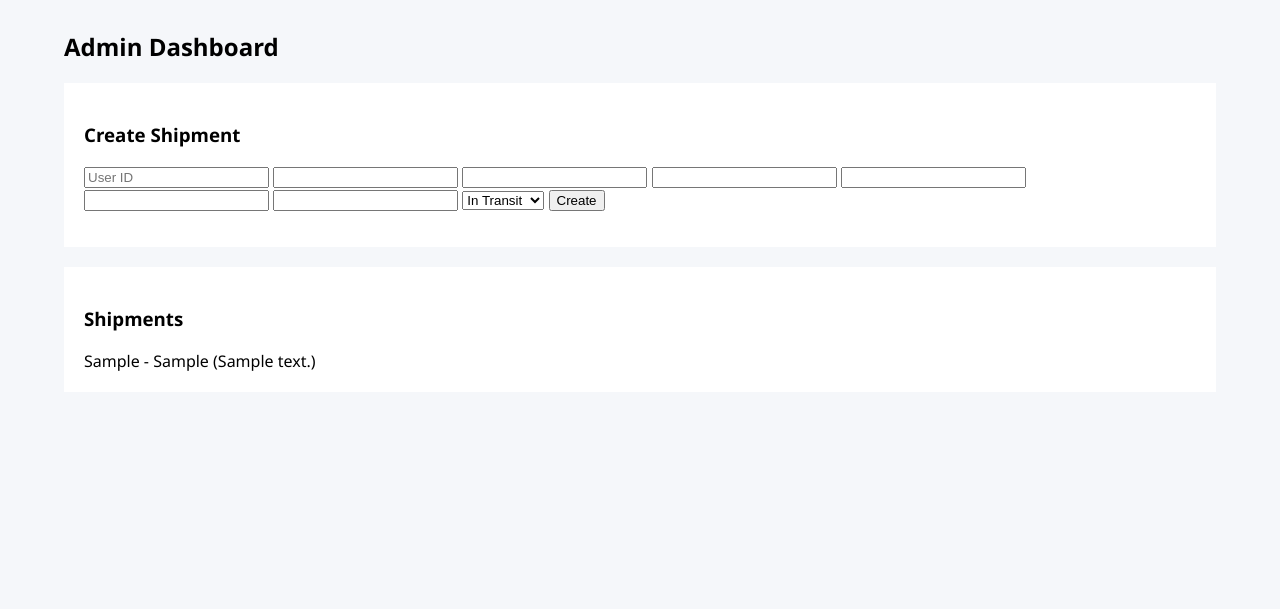
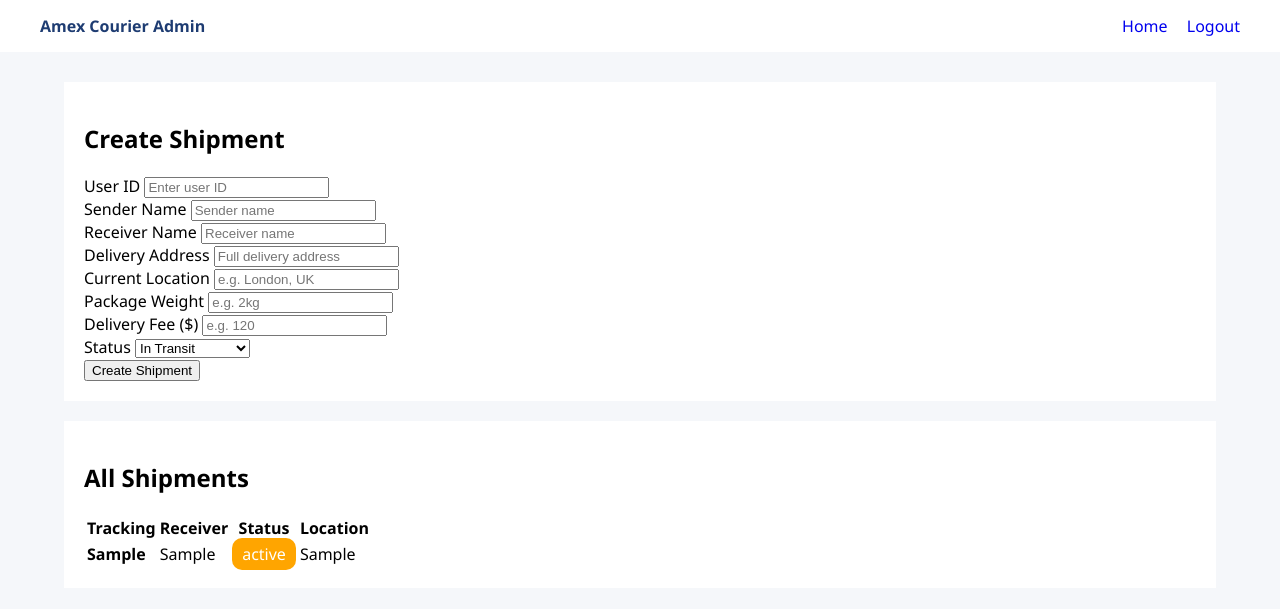
Before and after one commit to amexlabs-ui/amex-courier, a Flask app: page /dashboard in a window 1280 px wide. Shown: the top 609 px of the page. Run offline with Flask 3, Linux system fonts and the light colour scheme; the visitor is signed in with stand-in values (Sample User, id 1); tables that the repository leaves empty hold one stand-in row (values such as "Sample post").

Commit message:
Update dashboard.html

```diff
--- a/templates/dashboard.html
+++ b/templates/dashboard.html
@@ -1,33 +1,112 @@
-<link rel="stylesheet" href="/static/style.css">
+<!DOCTYPE html>
+<html>
+<head>
+    <title>Admin Dashboard</title>
+    <link rel="stylesheet" href="/static/style.css">
+</head>
+
+<body>
+
+<div class="navbar">
+    <div class="logo">Amex Courier Admin</div>
+    <div class="nav-links">
+        <a href="/">Home</a>
+        <a href="/logout">Logout</a>
+    </div>
+</div>
 
 <div class="container">
 
-<h2>Admin Dashboard</h2>
+<!-- CREATE SHIPMENT -->
+<div class="card">
+<h2>Create Shipment</h2>
 
-<div class="card">
-<h3>Create Shipment</h3>
-<form method="POST">
-<input name="user_id" placeholder="User ID">
-<input name="sender">
-<input name="receiver">
-<input name="address">
-<input name="location">
-<input name="weight">
-<input name="fee">
+<form method="POST" class="form-grid">
+
+<div>
+<label>User ID</label>
+<input name="user_id" placeholder="Enter user ID" required>
+</div>
+
+<div>
+<label>Sender Name</label>
+<input name="sender" placeholder="Sender name" required>
+</div>
+
+<div>
+<label>Receiver Name</label>
+<input name="receiver" placeholder="Receiver name" required>
+</div>
+
+<div>
+<label>Delivery Address</label>
+<input name="address" placeholder="Full delivery address" required>
+</div>
+
+<div>
+<label>Current Location</label>
+<input name="location" placeholder="e.g. London, UK" required>
+</div>
+
+<div>
+<label>Package Weight</label>
+<input name="weight" placeholder="e.g. 2kg">
+</div>
+
+<div>
+<label>Delivery Fee ($)</label>
+<input name="fee" placeholder="e.g. 120">
+</div>
+
+<div>
+<label>Status</label>
 <select name="status">
 <option>In Transit</option>
+<option>Out for Delivery</option>
 <option>Delivered</option>
 <option>Cancelled</option>
 </select>
-<button>Create</button>
+</div>
+
+<button type="submit" class="full-btn">Create Shipment</button>
+
 </form>
 </div>
 
+<!-- SHIPMENT TABLE -->
 <div class="card">
-<h3>Shipments</h3>
+<h2>All Shipments</h2>
+
+<table>
+<tr>
+<th>Tracking</th>
+<th>Receiver</th>
+<th>Status</th>
+<th>Location</th>
+</tr>
+
 {% for s in shipments %}
-<div>{{ s[1] }} - {{ s[3] }} ({{ s[5] }})</div>
+<tr>
+<td><strong>{{ s[1] }}</strong></td>
+<td>{{ s[3] }}</td>
+<td>
+<span class="status
+{% if s[6]=='Delivered' %}delivered
+{% elif s[6]=='Cancelled' %}cancelled
+{% elif s[6]=='Out for Delivery' %}out
+{% else %}in-transit{% endif %}">
+{{ s[6] }}
+</span>
+</td>
+<td>{{ s[7] }}</td>
+</tr>
 {% endfor %}
+
+</table>
+
 </div>
 
 </div>
+
+</body>
+</html>
```
